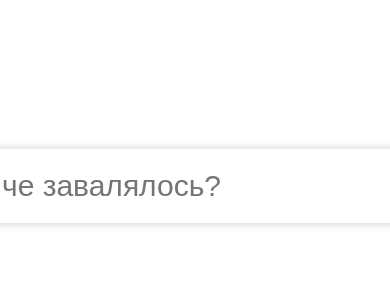
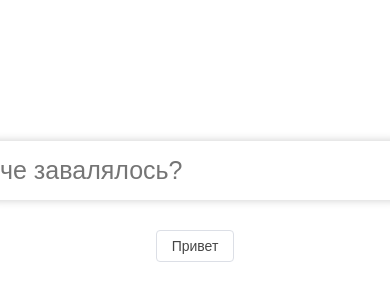
Before and after one commit to temror/holodos, a Vue app: page / in a window 390 px wide. Shown: the part 236-536 px from the top of the page. Built offline with nearby package versions, Linux system fonts and the light colour scheme.

Commit message:
hello button

```diff
--- a/src/views/HomeView.vue
+++ b/src/views/HomeView.vue
@@ -1,6 +1,7 @@
 <template>
   <main class="main">
     <input placeholder="че завалялось?" v-model="state.input" @change="log" class="main__input"/>
+    <el-button><a href="/asd" style="color: #464646; text-decoration: none">Привет</a></el-button>
   </main>
 </template>
 
@@ -41,6 +42,7 @@ watch(()=>state.input, ()=>{
   width: 100%;
   height: 100%;
   display: flex;
+  flex-direction: column;
   align-items: center;
   justify-content: center;
   &__input{
@@ -51,6 +53,18 @@ watch(()=>state.input, ()=>{
     border-radius: 10px;
     box-shadow: 0 0 10px rgba(1,1,1,0.2);
     outline: none;
+    margin: 30px;
+  }
+}
+@media (max-width: 900px) {
+  .main{
+    &__input{
+      padding: 15px;
+      font-size: 25px;
+      width: 100%;
+      max-width: 500px;
+      color: #464646;
+    }
   }
 }
 </style>
```
